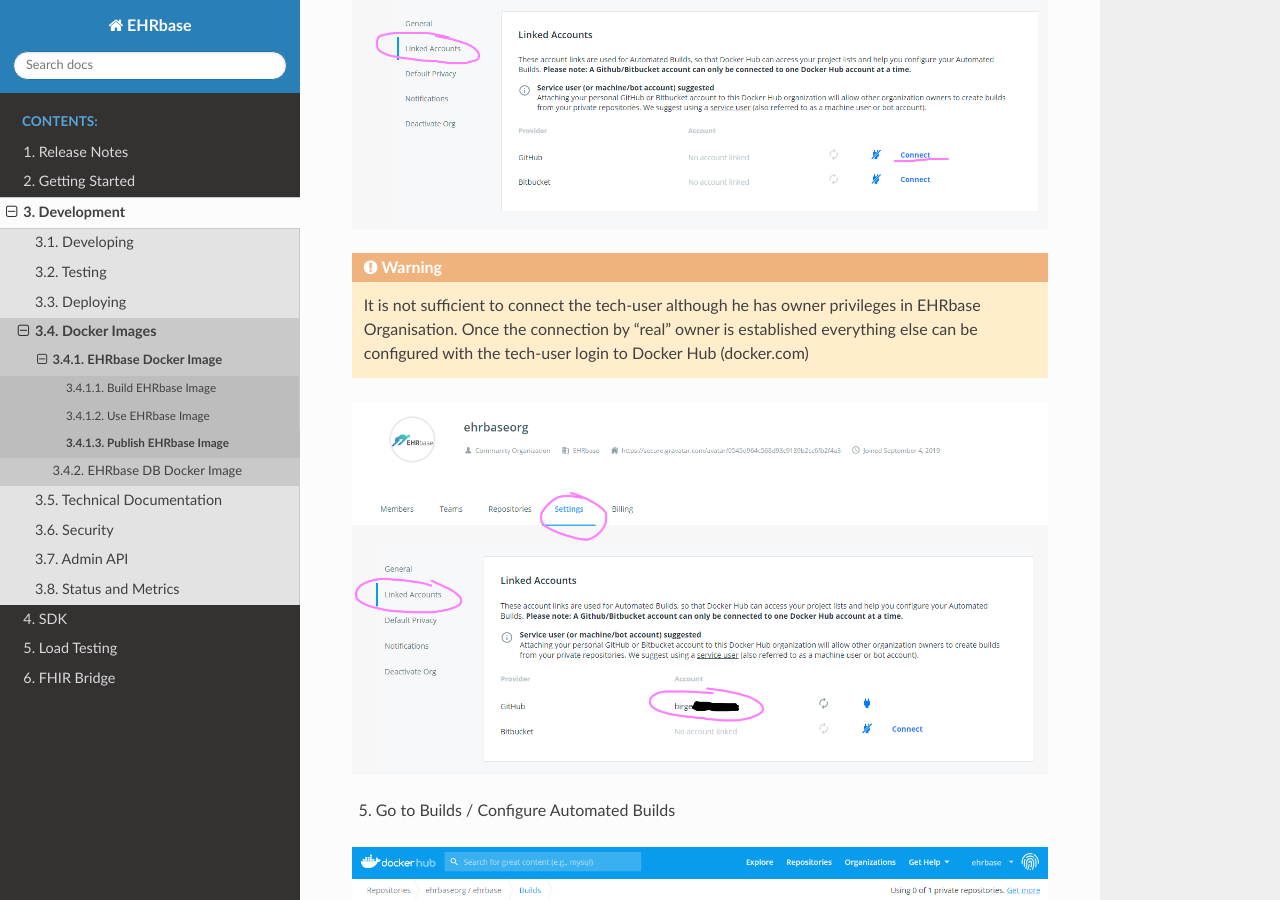
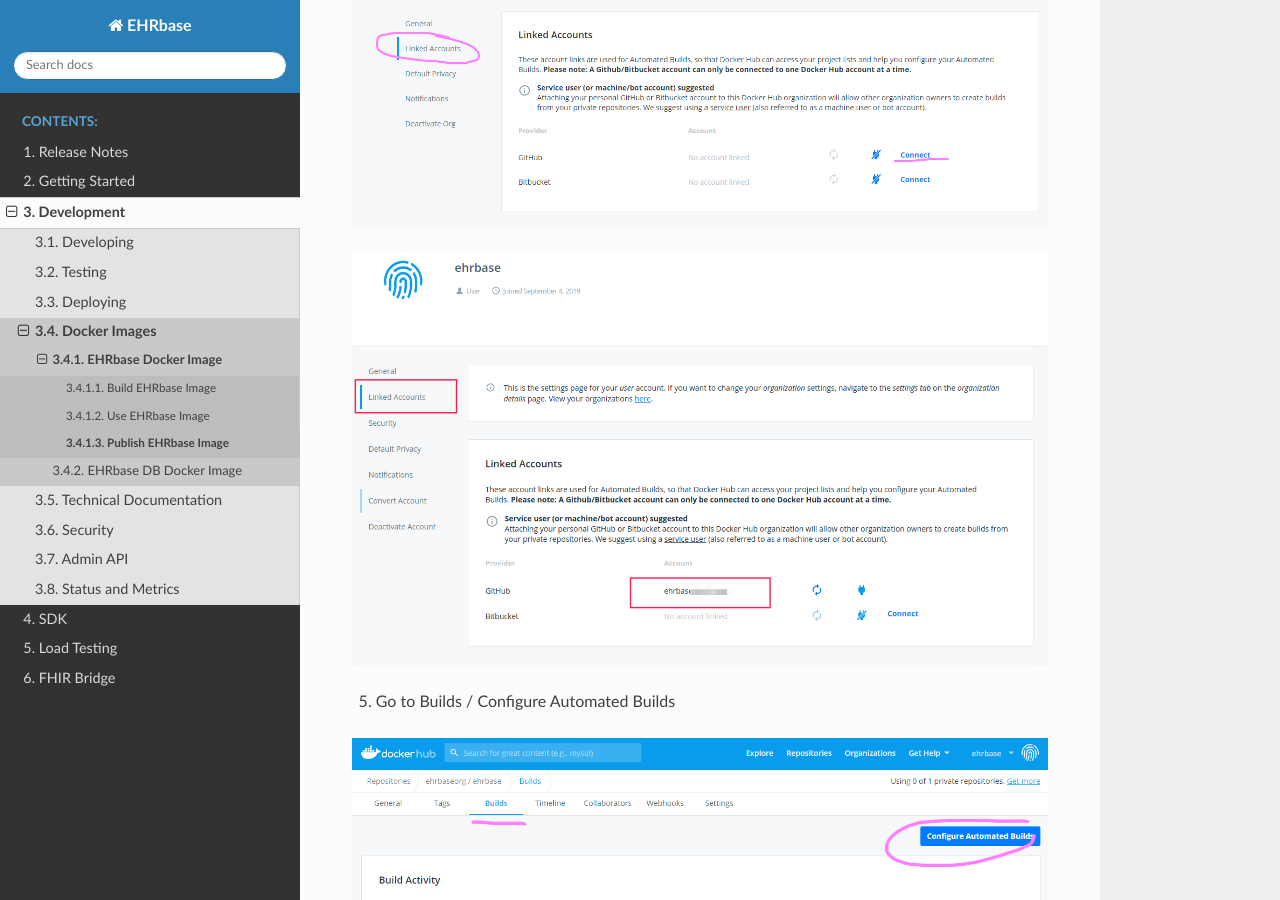
Before and after one commit to ehrbase/documentation, a Sphinx documentation site: the page built from source/03_development/04_docker_images/01_ehrbase/03_dockerhub_autobuilds/02_dockerhub_config/index.rst, in a window 1280 px wide and 900 px high, scrolled down 703 px. Built offline with Sphinx 7.4.7 and the Read the Docs theme 2.0.0, drawn with Linux system fonts in a browser that asks for light colours; formulas are drawn with MathJax 3; pages that are not in the unit, such as notebooks, are missing from menus.

Commit message:
updated docker hub config docs

```diff
--- a/source/03_development/04_docker_images/01_ehrbase/03_dockerhub_autobuilds/02_dockerhub_config/index.rst
+++ b/source/03_development/04_docker_images/01_ehrbase/03_dockerhub_autobuilds/02_dockerhub_config/index.rst
@@ -12,8 +12,6 @@
 .. image:: images/dockerhub_config_1.png
    :target: images/dockerhub_config_1.png
    :alt: Connect Docker Hub with your Github Org
-
-.. warning:: It is not sufficient to connect the tech-user although he has owner privileges in EHRbase Organisation. Once the connection by "real" owner is established everything else can be configured with the tech-user login to Docker Hub (docker.com)
 
 .. image:: images/dockerhub_config_2.png
    :target: images/dockerhub_config_2.png
```
Also changed, not shown: source/03_development/04_docker_images/01_ehrbase/03_dockerhub_autobuilds/02_dockerhub_config/images/dockerhub_config_2.png, source/03_development/04_docker_images/01_ehrbase/03_dockerhub_autobuilds/02_dockerhub_config/images/dockerhub_config_2_backup.png (added).
